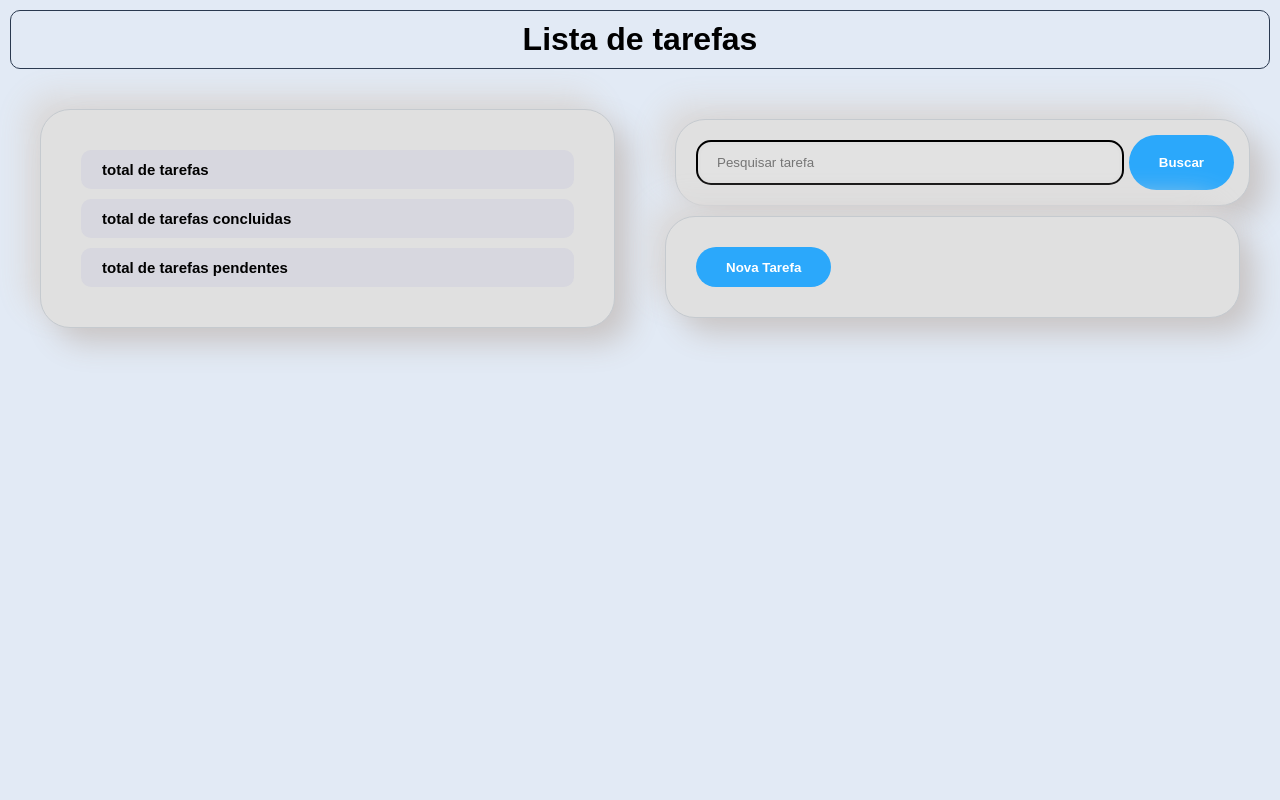
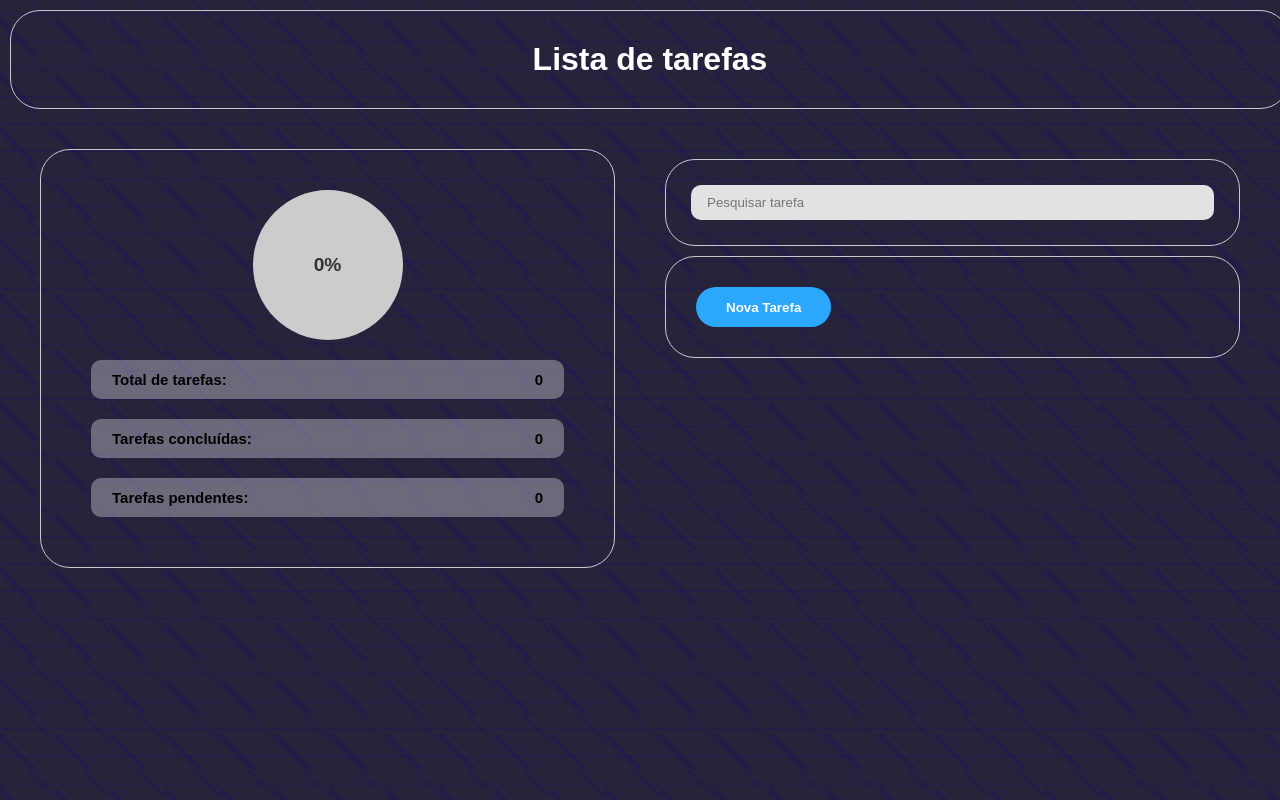
Before and after one commit to WandesonAndrade/TASKS_LIST, a plain HTML site: page index.html in a window 1280 px wide. Drawn offline with Linux system fonts and the light colour scheme; files that its build step writes are made by us from their sources; files whose address does not match are found by name.

Commit message:
atualização do css

```diff
--- a/css/style.css
+++ b/css/style.css
@@ -6,13 +6,43 @@
 }
 
 body {
-  background-color: #e2eaf5;
+  width: 100%;
+  height: 100%;
+  --color: rgba(31, 0, 115, 0.3);
+  background-color: #25243a;
+  background-image: linear-gradient(
+      180deg,
+      transparent 24%,
+      var(--color) 25%,
+      var(--color) 26%,
+      transparent 27%,
+      transparent 74%,
+      var(--color) 75%,
+      var(--color) 76%,
+      transparent 77%,
+      transparent
+    ),
+    linear-gradient(
+      45deg,
+      transparent 24%,
+      var(--color) 35%,
+      var(--color) 26%,
+      transparent 17%,
+      transparent 74%,
+      var(--color) 75%,
+      var(--color) 76%,
+      transparent 77%,
+      transparent
+    );
+  background-size: 55px 55px;
 }
 
 .task-title {
-  border: 1px solid #2a394f;
-  border-radius: 10px;
-  padding: 10px;
+  width: 100%;
+  border-radius: 30px;
+  color: #fff;
+  border: 0.05px solid #c5cacf;
+  padding: 30px;
   margin: 10px;
 }
 
@@ -30,37 +60,41 @@ body {
 
 .dashboard-container {
   border-radius: 30px;
-  background: #e0e0e0;
-  box-shadow: 15px 15px 30px #c9c5c5, -15px -15px 30px #dbd9d9;
   border: 0.05px solid #c5cacf;
   padding: 30px;
 }
 
-.dashboard-container .dashboard-item > ul > li {
-  cursor: pointer;
+.dashboard-container .dashboard-item {
+  display: flex;
+  justify-content: space-between;
+  margin: 10px;
+  flex-direction: column;
+}
+
+.dashboard-container .dashboard-item .text-item-task {
   font-weight: 700;
-  transition: all 0.2s;
   padding: 10px 20px;
   border-radius: 10px;
-  background: #8889cf1c;
+  background: #e3e3e95d;
   border: 1px solid transparent;
   display: flex;
   align-items: center;
   font-size: 15px;
   margin: 10px;
+  justify-content: space-between;
 }
 .tasks-container {
   display: flex;
   flex-direction: column;
   width: 100%;
+  align-items: center;
 }
 
 .search-task {
   width: 100%;
   display: flex;
   border-radius: 30px;
-  background: #e0e0e0;
-  box-shadow: 15px 15px 30px #c9c5c5, -15px -15px 30px #dbd9d9;
+
   border: 0.05px solid #c5cacf;
   padding: 15px;
   margin: 10px;
@@ -86,7 +120,7 @@ button:hover {
 
 .search-task input {
   border-radius: 10px;
-  outline: 2px solid #000;
+
   border: 0;
   width: 100%;
   background-color: #e2e2e2;
@@ -99,13 +133,14 @@ button:hover {
 .search-task input:focus {
   outline-offset: 5px;
   background-color: #fff;
+  outline: 2px solid #12971d;
 }
 
 .tasks-container .tasks-list-item .task-itens .task-item {
   font-weight: 700;
   padding: 10px 20px;
   border-radius: 10px;
-  background: #8889cf1c;
+  background: #e3e3e95d;
   border: 1px solid transparent;
   display: flex;
   align-items: center;
@@ -124,16 +159,13 @@ button:hover {
 .tasks-list-item {
   width: 100%;
   border-radius: 30px;
-  background: #e0e0e0;
-  box-shadow: 15px 15px 30px #c9c5c5, -15px -15px 30px #dbd9d9;
   border: 0.05px solid #c5cacf;
   padding: 30px;
 }
 
 .dialog {
   border-radius: 30px;
-  background: #e0e0e0;
-  box-shadow: 15px 15px 30px #c9c5c5, -15px -15px 30px #dbd9d9;
+  background: #1b1735bb;
   border: 0.05px solid #c5cacf;
   padding: 30px;
   margin-top: 5%;
@@ -177,6 +209,7 @@ button:hover {
   transition: all 0.5s;
   margin: 10px;
   outline: none;
+  padding: 10px;
 }
 
 .dialog .dialog-container .dialog-input textarea:focus {
@@ -190,6 +223,7 @@ button:hover {
   font-size: 25px;
   font-weight: 700;
   text-align: center;
+  color: #ffffff;
 }
 
 .dialog-button {
@@ -201,7 +235,7 @@ button:hover {
   font-weight: 700;
   padding: 10px 20px;
   border-radius: 10px;
-  background: #08b6331c;
+  background: #08b6344f;
   border: 1px solid transparent;
   display: flex;
   align-items: center;
@@ -209,3 +243,17 @@ button:hover {
   margin: 10px;
   justify-content: space-between;
 }
+
+.progress-circle {
+  width: 150px;
+  height: 150px;
+  border-radius: 50%;
+  background: conic-gradient(#ccc 0%, #ccc 100%);
+  display: flex;
+  align-items: center;
+  justify-content: center;
+  font-size: 1.2rem;
+  font-weight: bold;
+  color: #333;
+  margin: 10px auto;
+}
--- a/index.html
+++ b/index.html
@@ -39,14 +39,27 @@
       <!-- CONTEINER DE DASHBOARD-->
       <div class="dashboard-container">
         <!-- GRAFICOS DO DASHBOARD-->
-        <div class="dashboard-tasks"></div>
+        <div class="dashboard-tasks">
+          <div class="task-container">
+            <div id="task-progress" class="progress-circle">
+              <span>0%</span>
+            </div>
+          </div>
+        </div>
         <!-- CONTEINER DE ITENS DO DASHBOARD-->
         <div class="dashboard-item">
-          <ul>
-            <li>total de tarefas</li>
-            <li>total de tarefas concluidas</li>
-            <li>total de tarefas pendentes</li>
-          </ul>
+          <div class="text-item-task">
+            <div><p>Total de tarefas:</p></div>
+            <p id="total-tasks">0</p>
+          </div>
+          <div class="text-item-task">
+            <div><p>Tarefas concluídas:</p></div>
+            <p id="completed-tasks">0</p>
+          </div>
+          <div class="text-item-task">
+            <div><p>Tarefas pendentes:</p></div>
+            <p id="pending-tasks">0</p>
+          </div>
         </div>
       </div>
       <!-- CONTEINER DE TAREFAS-->
@@ -54,7 +67,6 @@
         <!-- CONTEINER PESQUISAR TAREFAS-->
         <div class="search-task">
           <input type="text" placeholder="Pesquisar tarefa" />
-          <button>Buscar</button>
         </div>
         <!-- CONTEINER LISTAR TAREFAS-->
         <div class="tasks-list-item">
--- a/js/script.js
+++ b/js/script.js
@@ -7,7 +7,18 @@ const titleDialog = document.querySelector(".dialog-title h3");
 
 //ABRIR E FECHAR O DIALOG
 newTaskButton[0].addEventListener("click", () => {
+  task = null;
+  taskTitle.value = "";
+  taskDescription.value = "";
   dialog.showModal();
+
+  // Alterar o texto do botão
+  addTask.innerHTML = "Salvar";
+  // Ocultar o botão de conclusão
+  completedButton.style.display = "none";
+  titleDialog.innerHTML = "Nova tarefa";
+
+  console.log(`"task: " ${task}`);
 });
 //FECHAR O DIALOG
 closeDialog.addEventListener("click", () => {
@@ -73,6 +84,8 @@ addTask.addEventListener("click", () => {
     updateTasks();
     //atualizar a lista
     renderTasks();
+    //ATUALIZAR O PROGRESSO
+    updateProgress();
   }
 });
 
@@ -88,7 +101,6 @@ tasksList.addEventListener("click", (event) => {
     renderTasks();
   }
 });
-
 let task;
 //DETALHES DA TAREFA
 tasksList.addEventListener("click", (event) => {
@@ -126,6 +138,7 @@ tasksList.addEventListener("click", (event) => {
 
 // EDITAR TAREFAS
 addTask.addEventListener("click", () => {
+  if (addTask.innerHTML === "Alterar") {
     task.title = taskTitle.value;
     task.description = taskDescription.value;
     localStorage.setItem("tasks", JSON.stringify(tasks));
@@ -134,6 +147,7 @@ addTask.addEventListener("click", () => {
     renderTasks();
     //fechar o dialog
     dialog.close();
+  }
 });
 
 // MARCA TAREFAS COMPLETADAS
@@ -145,9 +159,10 @@ completedButton.addEventListener("click", () => {
   renderTasks();
   //fechar o dialog
   dialog.close();
+  //ATUALIZAR O PROGRESSO
+  updateProgress();
 });
 
-//==> teste de codigo
 //BUSCAR TAREFAS
 const searchTask = document.querySelector(".search-task input");
 
@@ -175,3 +190,40 @@ searchTask.addEventListener("input", () => {
     tasksList.appendChild(taskItem);
   });
 });
+
+// Configuração dos círculos de progresso
+const taskProgress = document.getElementById("task-progress");
+const taskSummary = document.getElementById("task-summary");
+const totalTask = document.querySelector("#total-tasks");
+const completedTask = document.querySelector("#completed-tasks");
+const pendenteTasks = document.querySelector("#pending-tasks");
+
+// Atualiza o círculo de progresso e o resumo
+const updateProgress = () => {
+  // Recuperar tarefas do LocalStorage
+  const storedTasks = localStorage.getItem("tasks");
+  const tasks = storedTasks ? JSON.parse(storedTasks) : [];
+
+  // Calcular total e concluídas
+  const totalTasks = tasks.length;
+  const completedTasks = tasks.filter((task) => task.completed).length;
+
+  // Calcular a porcentagem
+  const percentage = totalTasks > 0 ? (completedTasks / totalTasks) * 100 : 0;
+
+  // Atualizar o estilo do círculo
+  taskProgress.style.background = `conic-gradient(#4caf50 ${percentage}%, #ccc ${percentage}%)`;
+  taskProgress.querySelector("span").textContent = `${Math.round(percentage)}%`;
+
+  // Atualizar o total de tarefas
+  totalTask.innerHTML = totalTasks;
+
+  // Atualizar o total de tarefas concluídas
+  completedTask.innerHTML = completedTasks;
+
+  // Atualizar o total de tarefas pendentes
+  pendenteTasks.innerHTML = totalTasks - completedTasks;
+};
+
+// Inicializar o progresso ao carregar a página
+updateProgress();
```
Lines whose indentation alone changed are shown as unchanged.
